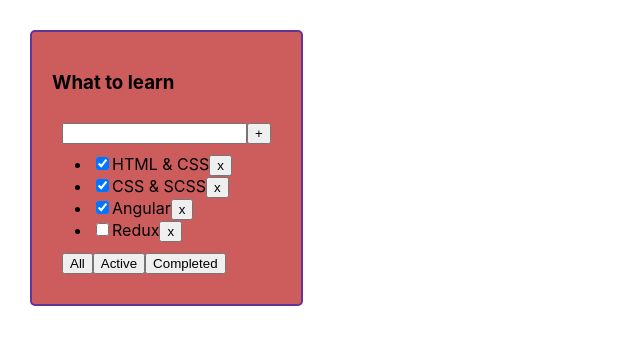
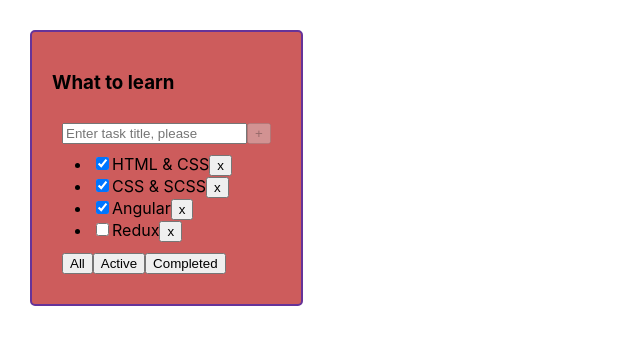
Before and after one commit to romantut1988/cases-distribution, a React (Create React App) app: page / in a window 1280 px wide. Shown: the top 344 px of the page, without its empty margins (0-640 px from the left). Built offline with nearby package versions, Linux system fonts and the light colour scheme; the HTML template or start-up script is replaced by a standard one.

Commit message:
add title

```diff
--- a/src/App.tsx
+++ b/src/App.tsx
@@ -1,20 +1,28 @@
 import React, {useState} from 'react';
 import './App.css';
 import TodoList, {TaskType} from "./TodoList";
+import {v1} from "uuid";
 
 export type FilterValuesType = "all" | "active" | "completed"
 
 function App() {
     const [tasks, setTasks] = useState<Array<TaskType>>([
-        {id: 1, title: "HTML & CSS", isDone: true},
-        {id: 2, title: "CSS & SCSS", isDone: true},
-        {id: 3, title: "Angular", isDone: true},
-        {id: 4, title: "Redux", isDone: false},
+        {id: v1(), title: "HTML & CSS", isDone: true},
+        {id: v1(), title: "CSS & SCSS", isDone: true},
+        {id: v1(), title: "Angular", isDone: true},
+        {id: v1(), title: "Redux", isDone: false},
     ])
 
-    const removeTask = (tasksId: number) => {
+    const removeTask = (tasksId: string) => {
         setTasks(tasks.filter((tasks) => tasks.id !== tasksId))
         // console.log(tasks)
+    }
+
+    const addTask = (title: string) => {
+        const newTask: TaskType = {
+            id: v1(), title: title, isDone: false
+        }
+        setTasks([...tasks, newTask])
     }
 
     const [filter, setFilter] = useState<FilterValuesType>("all")
@@ -41,6 +49,7 @@ function App() {
                 removeTask={removeTask}
                 title={"What to learn"}
                 tasks={tasksForRender}
+                addTask={addTask}
                 changeTodolistFilter={changeTodolistFilter}
             />
         </div>
--- a/src/TodoList.tsx
+++ b/src/TodoList.tsx
@@ -1,20 +1,22 @@
-import React from 'react';
+import React, {useRef, useState} from 'react';
 import {FilterValuesType} from "./App";
 
 type TodoListPropsType = {
     title: string
     tasks: Array<TaskType>
-    removeTask: (taskId: number) => void
+    removeTask: (taskId: string) => void
     changeTodolistFilter: (filter: FilterValuesType) => void
+    addTask: (title: string) => void
 }
 
 export type TaskType = {
-    id: number
+    id: string
     title: string
     isDone: boolean
 }
 
 const TodoList: React.FC<TodoListPropsType> = (props) => {
+    const [title, setTitle] = useState<string>("")
 
     let isAllTasksNotIsDone = true
     for (let i = 0; i < props.tasks.length; i++) {
@@ -26,6 +28,7 @@ const TodoList: React.FC<TodoListPropsType> = (props) => {
     const todoClasses = isAllTasksNotIsDone ? "todolist-empty" : "todolist"
 
     const todolistItems = props.tasks.map((task) => {
+
         return (
             <li>
                 <input type="checkbox" checked={task.isDone}/>
@@ -38,12 +41,29 @@ const TodoList: React.FC<TodoListPropsType> = (props) => {
         )
     })
 
+
+    const addTaskHandler = () => {
+        props.addTask(title)
+        setTitle("")
+    }
+
     return (
         <div className="list">
             <h3>{props.title}</h3>
             <div>
-                <input/>
-                <button>+</button>
+                <input
+                    placeholder="Enter task title, please"
+                    value={title}
+                    onKeyDown={(e) => e.key === "Enter" && addTaskHandler()}
+                    onChange={(e) => setTitle(e.currentTarget.value)}/>
+                <button
+                    disabled={title.length === 0 || title.length > 20}
+                    onClick={addTaskHandler}>
+                    +
+                </button>
+                {(title.length > 10 && title.length <= 20) &&
+                <div style={{color: "white"}}>Title should be shorter </div>}
+                {title.length > 20 && <div style={{color: "red"}}>Title is too long</div>}
             </div>
             <ul>
                 {todolistItems}
```
